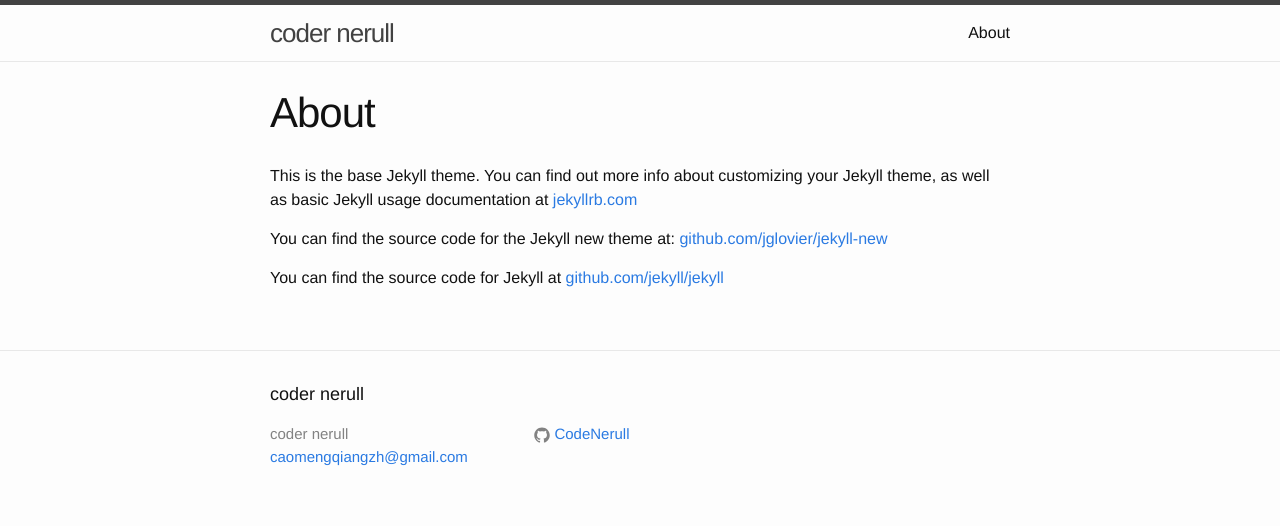
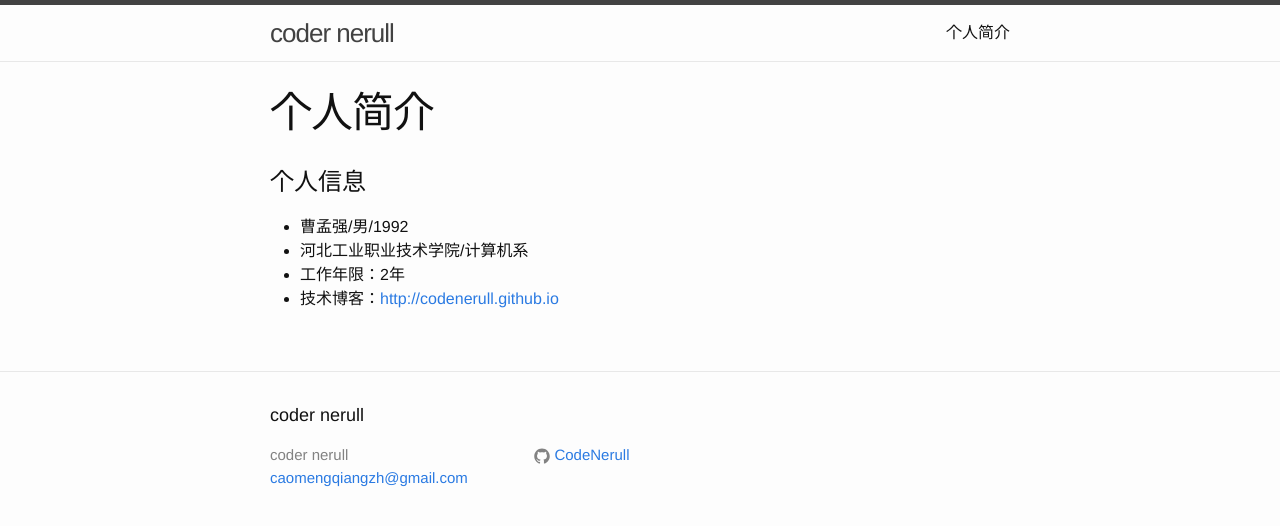
Before and after one commit to CodeNerull/CodeNerull.github.io, a Jekyll site: the page built from about.md, in a window 1280 px wide. Shown: the top 526 px of the page. Built offline with Jekyll 4.4.1, drawn with Linux system fonts in a browser that asks for light colours.

Commit message:
add about

```diff
--- a/about.md
+++ b/about.md
@@ -1,11 +1,14 @@
 ---
 layout: page
-title: About
+title: 个人简介
 permalink: /about/
 ---
 
-This is the base Jekyll theme. You can find out more info about customizing your Jekyll theme, as well as basic Jekyll usage documentation at [jekyllrb.com](http://jekyllrb.com/)
+# 个人信息
 
-You can find the source code for the Jekyll new theme at: [github.com/jglovier/jekyll-new](https://github.com/jglovier/jekyll-new)
+- 曹孟强/男/1992
+- 河北工业职业技术学院/计算机系
+- 工作年限：2年
+- 技术博客：[http://codenerull.github.io][blog_url]
 
-You can find the source code for Jekyll at [github.com/jekyll/jekyll](https://github.com/jekyll/jekyll)
+[blog_url]:http://codenerull.github.io
```
